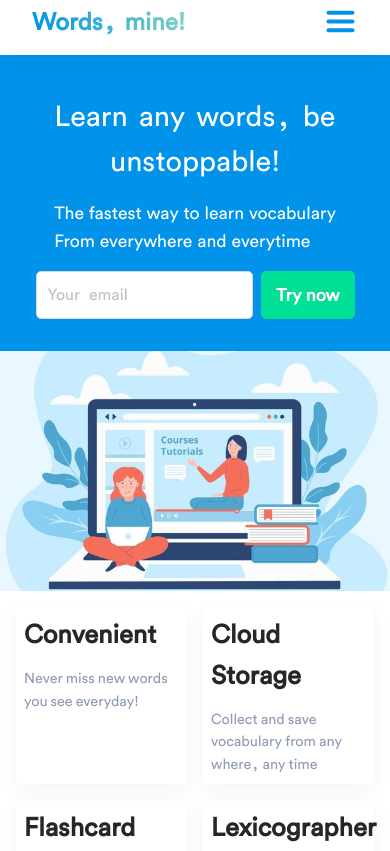
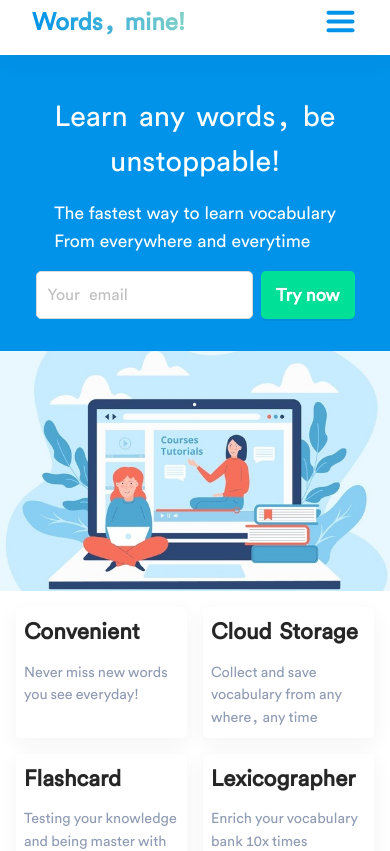
Before and after one commit to KieIO/wordsmine-landing-page, a React (Create React App) app: page / in a window 390 px wide. Shown: the top 851 px of the page. Built offline with nearby package versions, Linux system fonts and the light colour scheme.

Commit message:
responsive for fontsize in value section

```diff
--- a/src/components/Value/components/FeatureItem/_valueItem.scss
+++ b/src/components/Value/components/FeatureItem/_valueItem.scss
@@ -26,8 +26,31 @@
 }
 
 
+@media only screen and (max-width: 1125px) {
+ .value-item {
+        &__title {
+            font-size: 2.5rem;
+        }
+    }
+}
+@media only screen and (max-width: 988px) {
+ .value-item {
+        &__title {
+            font-size: $font-size-heading2;
+        }
+    }
+}
+
 @media only screen and (max-width: 579px) {
     .value-item {
         padding: 1rem;
     }
 }
+
+@media only screen and (max-width: 436px) {
+    .value-item {
+        &__title {
+            font-size: 2.8rem;
+        }
+    }
+}
```
